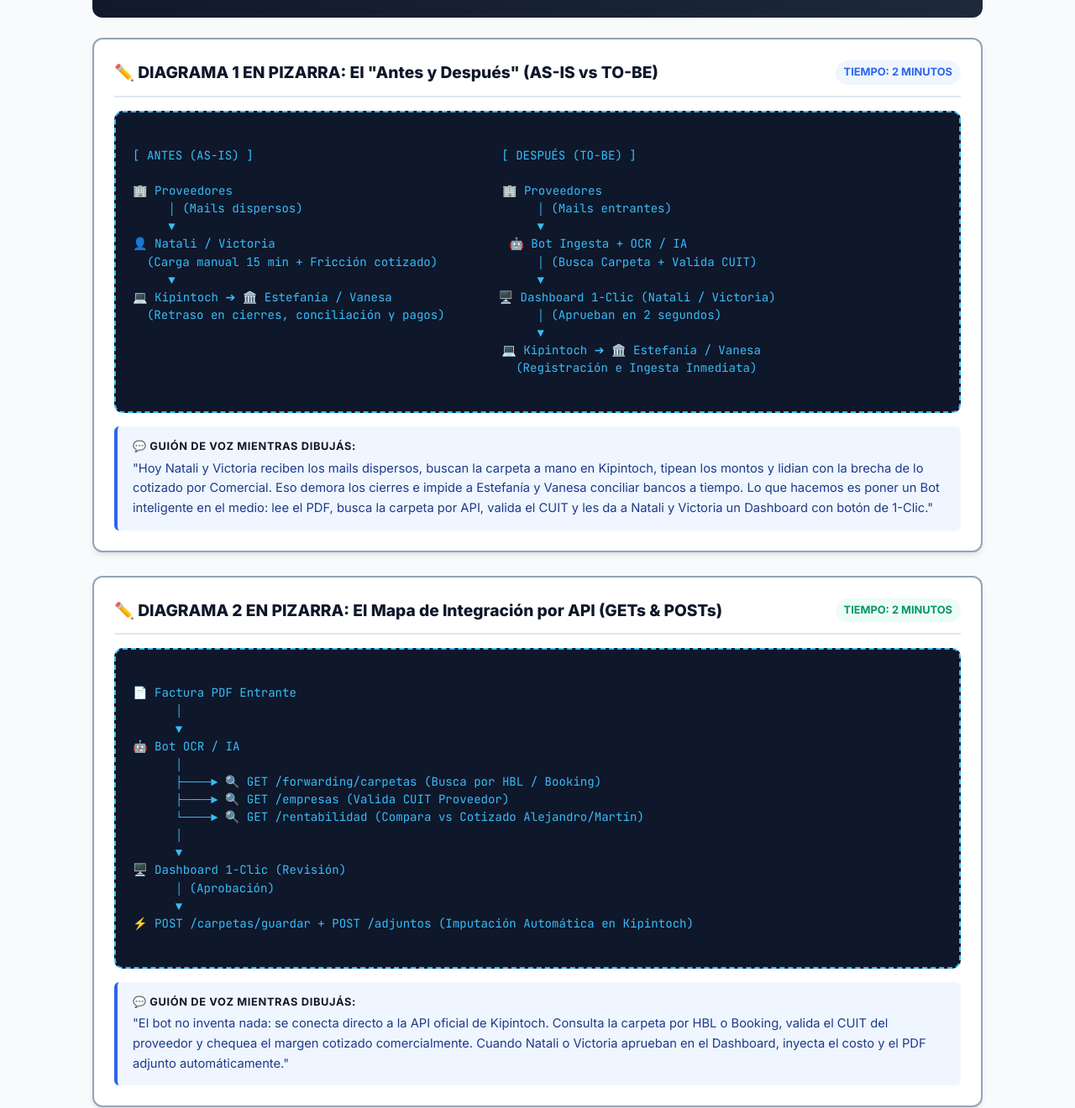
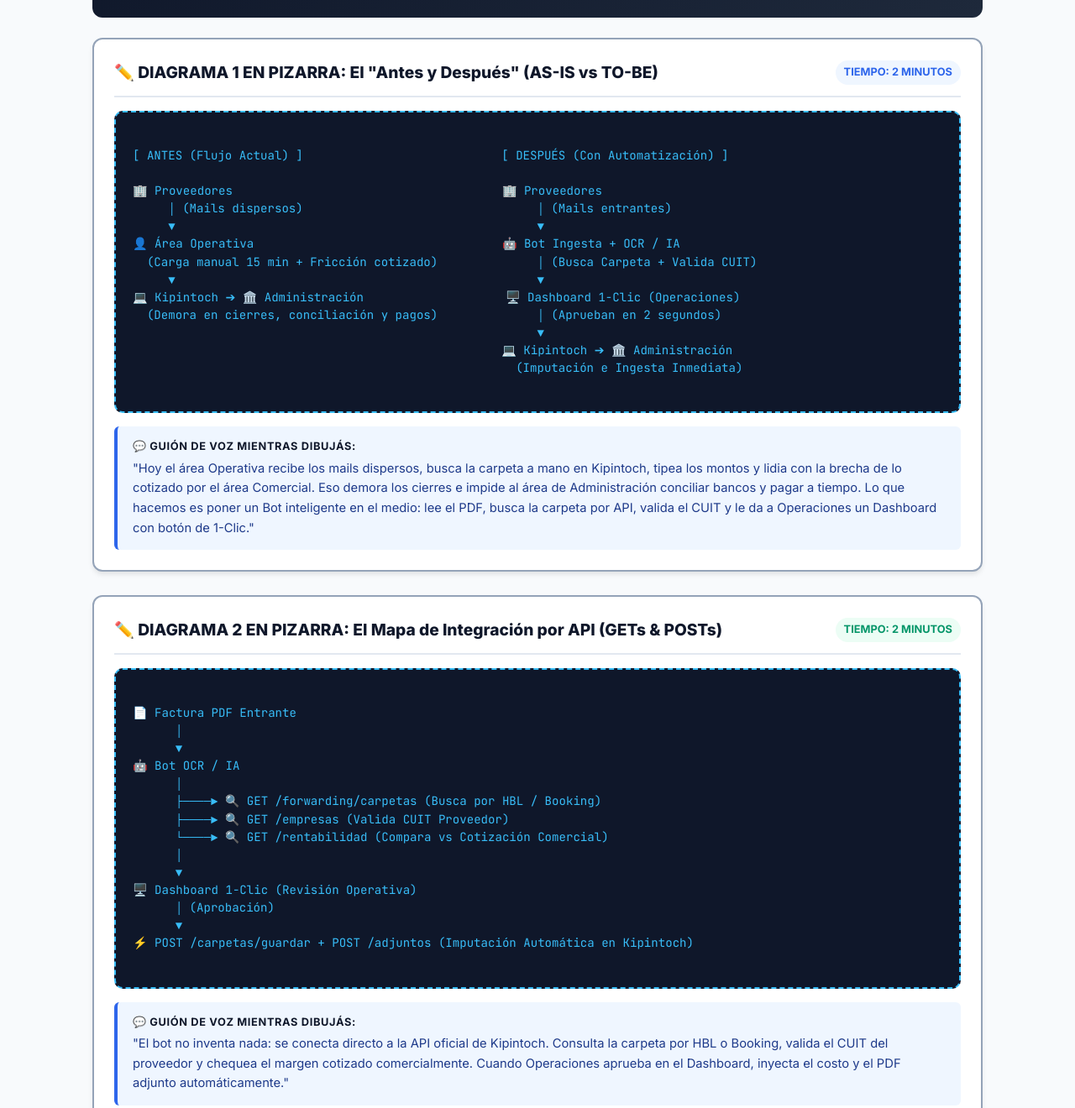
Before and after one commit to FranBondino/informe-api-almar, a website: page guia-dibujo-pizarra.html in a window 1280 px wide. Shown: the part 262-1582 px from the top of the page at 84% size. Drawn offline with Linux system fonts and the light colour scheme.

Commit message:
Purge all personal names from guia-dibujo-pizarra.html, using formal roles instead

```diff
--- a/guia-dibujo-pizarra.html
+++ b/guia-dibujo-pizarra.html
@@ -164,24 +164,24 @@
             </div>
 
             <div class="board-sketch">
-[ ANTES (AS-IS) ]                                   [ DESPUÉS (TO-BE) ]
+[ ANTES (Flujo Actual) ]                            [ DESPUÉS (Con Automatización) ]
 
 🏢 Proveedores                                      🏢 Proveedores
      │ (Mails dispersos)                                 │ (Mails entrantes)
      ▼                                                   ▼
-👤 Natali / Victoria                                 🤖 Bot Ingesta + OCR / IA
+👤 Área Operativa                                   🤖 Bot Ingesta + OCR / IA
   (Carga manual 15 min + Fricción cotizado)              │ (Busca Carpeta + Valida CUIT)
      ▼                                                   ▼
-💻 Kipintoch ➔ 🏛️ Estefanía / Vanesa               🖥️ Dashboard 1-Clic (Natali / Victoria)
-  (Retraso en cierres, conciliación y pagos)             │ (Aprueban en 2 segundos)
+💻 Kipintoch ➔ 🏛️ Administración                    🖥️ Dashboard 1-Clic (Operaciones)
+  (Demora en cierres, conciliación y pagos)              │ (Aprueban en 2 segundos)
                                                          ▼
-                                                    💻 Kipintoch ➔ 🏛️ Estefanía / Vanesa
-                                                      (Registración e Ingesta Inmediata)
+                                                    💻 Kipintoch ➔ 🏛️ Administración
+                                                      (Imputación e Ingesta Inmediata)
             </div>
 
             <div class="speech-box">
                 <strong>💬 Guión de Voz mientras dibujás:</strong>
-                "Hoy Natali y Victoria reciben los mails dispersos, buscan la carpeta a mano en Kipintoch, tipean los montos y lidian con la brecha de lo cotizado por Comercial. Eso demora los cierres e impide a Estefanía y Vanesa conciliar bancos a tiempo. Lo que hacemos es poner un Bot inteligente en el medio: lee el PDF, busca la carpeta por API, valida el CUIT y les da a Natali y Victoria un Dashboard con botón de 1-Clic."
+                "Hoy el área Operativa recibe los mails dispersos, busca la carpeta a mano en Kipintoch, tipea los montos y lidia con la brecha de lo cotizado por el área Comercial. Eso demora los cierres e impide al área de Administración conciliar bancos y pagar a tiempo. Lo que hacemos es poner un Bot inteligente en el medio: lee el PDF, busca la carpeta por API, valida el CUIT y le da a Operaciones un Dashboard con botón de 1-Clic."
             </div>
         </div>
 
@@ -200,10 +200,10 @@
       │
       ├────► 🔍 GET /forwarding/carpetas (Busca por HBL / Booking)
       ├────► 🔍 GET /empresas (Valida CUIT Proveedor)
-      └────► 🔍 GET /rentabilidad (Compara vs Cotizado Alejandro/Martín)
+      └────► 🔍 GET /rentabilidad (Compara vs Cotización Comercial)
       │
       ▼
-🖥️ Dashboard 1-Clic (Revisión)
+🖥️ Dashboard 1-Clic (Revisión Operativa)
       │ (Aprobación)
       ▼
 ⚡ POST /carpetas/guardar + POST /adjuntos (Imputación Automática en Kipintoch)
@@ -211,7 +211,7 @@
 
             <div class="speech-box">
                 <strong>💬 Guión de Voz mientras dibujás:</strong>
-                "El bot no inventa nada: se conecta directo a la API oficial de Kipintoch. Consulta la carpeta por HBL o Booking, valida el CUIT del proveedor y chequea el margen cotizado comercialmente. Cuando Natali o Victoria aprueban en el Dashboard, inyecta el costo y el PDF adjunto automáticamente."
+                "El bot no inventa nada: se conecta directo a la API oficial de Kipintoch. Consulta la carpeta por HBL o Booking, valida el CUIT del proveedor y chequea el margen cotizado comercialmente. Cuando Operaciones aprueba en el Dashboard, inyecta el costo y el PDF adjunto automáticamente."
             </div>
         </div>
 
@@ -267,22 +267,22 @@
             </div>
 
             <div class="board-sketch">
-🏢 Proveedor       📧 Email           🤖 Bot IA        🌐 API Kipintoch     👤 Operador (Natali/Victoria)
-    │                  │                  │                  │                         │
-    ├─ 1. Manda PDF ──►│                  │                  │                         │
-    │                  ├─ 2. Detecta ────►│                  │                         │
-    │                  │                  ├─ 3. Lee PDF ────►│                         │
-    │                  │                  │                  ├─ 4. Valida Carpeta ────►│
-    │                  │                  │                  │ (HBL / CUIT / Margen)   │
-    │                  │                  │                  ├─ 5. Muestra en Dashboard│
-    │                  │                  │                  │                         ├─ 6. Revisa y Clic "Aprobar"
-    │                  │                  │                  │◄────────────────────────┤
+🏢 Proveedor       📧 Email           🤖 Bot IA        🌐 API Kipintoch     👤 Área Operativa
+    │                  │                  │                  │                     │
+    ├─ 1. Manda PDF ──►│                  │                  │                     │
+    │                  ├─ 2. Detecta ────►│                  │                     │
+    │                  │                  ├─ 3. Lee PDF ────►│                     │
+    │                  │                  │                  ├─ 4. Valida Carpeta ─►│
+    │                  │                  │                  │ (HBL / CUIT / Margen)│
+    │                  │                  │                  ├─ 5. Muestra en Panel│
+    │                  │                  │                  │                     ├─ 6. Revisa y Clic "Aprobar"
+    │                  │                  │                  │◄────────────────────┤
     │                  │                  │                  ├─ 7. POST Costo + PDF ✅
             </div>
 
             <div class="speech-box">
                 <strong>💬 Guión de Voz mientras explicás el flujo temporal:</strong>
-                "Acá ven la secuencia paso a paso: el proveedor manda el mail, el bot capta el PDF, extrae los datos y valida con la API de Kipintoch. Les avisa a Natali o Victoria en el Dashboard, ellas revisan los datos lado a lado con el PDF y cuando hacen clic en Aprobar, Kipintoch registra la factura y el PDF de respaldo automáticamente."
+                "Acá ven la secuencia paso a paso: el proveedor manda el mail, el bot capta el PDF, extrae los datos y valida con la API de Kipintoch. Les avisa al Área Operativa en el Dashboard, revisan los datos lado a lado con el PDF y cuando hacen clic en Aprobar, Kipintoch registra la factura y el PDF de respaldo automáticamente."
             </div>
         </div>
 
```
